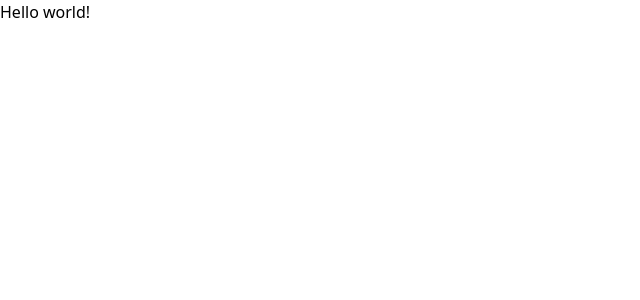
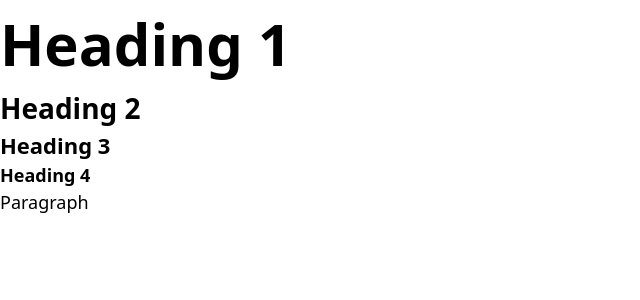
Before and after one commit to AbrahamDN/pokedets, a Next.js app: page / in a window 1280 px wide. Shown: the top 300 px of the page, without its empty margins (0-640 px from the left). Built offline with nearby package versions, Linux system fonts and the light colour scheme.

Commit message:
feat: Text component

```diff
--- /dev/null
+++ b/src/app/components/Text.tsx
@@ -0,0 +1,19 @@
+type TextProps = {
+  as?: keyof JSX.IntrinsicElements;
+  children: any;
+  level?: 1 | 2 | 3 | 4 | "base";
+};
+
+const Text = ({ as: Element = "p", children, level = "base" }: TextProps) => {
+  const classNames: { [key: number | string]: string } = {
+    1: "text-3xl lg:text-4xl",
+    2: "text-xl lg:text-2xl",
+    3: "text-lg lg:text-xl",
+    4: "text-md lg:text-base font-bold",
+    base: "text-sm md:text-md lg:text-base",
+  };
+
+  return <Element className={`${classNames[level]}`}>{children}</Element>;
+};
+
+export default Text;
--- a/src/app/page.tsx
+++ b/src/app/page.tsx
@@ -1,3 +1,21 @@
+import Text from "./components/Text";
+
 export default function Home() {
-  return <main className="">Hello world!</main>;
+  return (
+    <main className="">
+      <Text as="h1" level={1}>
+        Heading 1
+      </Text>
+      <Text as="h2" level={2}>
+        Heading 2
+      </Text>
+      <Text as="h3" level={3}>
+        Heading 3
+      </Text>
+      <Text as="h4" level={4}>
+        Heading 4
+      </Text>
+      <Text>Paragraph</Text>
+    </main>
+  );
 }
```
